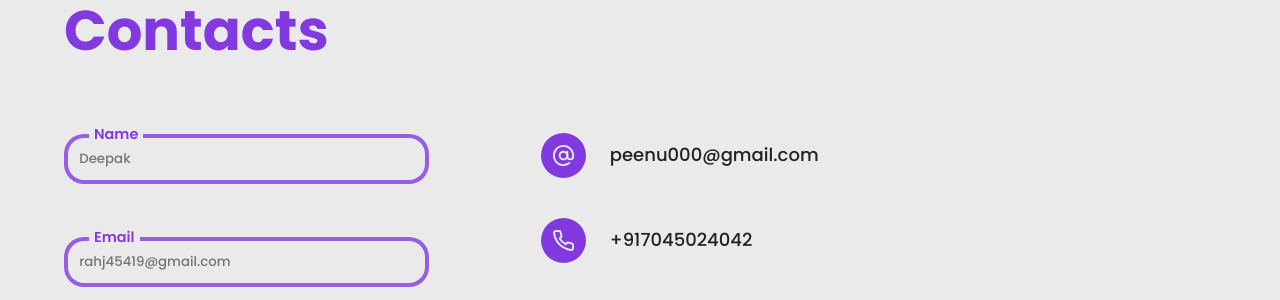
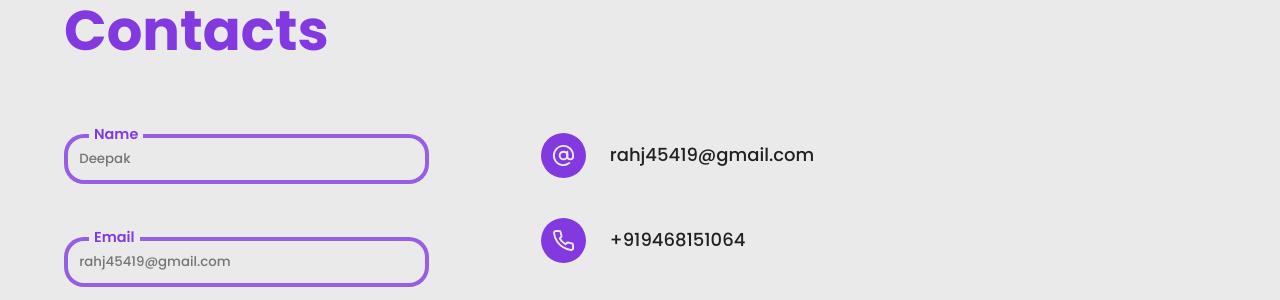
Before and after one commit to deepak2837/my-portfoilio, a React (Create React App) app: page / in a window 1280 px wide. Shown: the part 8059-8359 px from the top of the page. Built offline with nearby package versions, Linux system fonts and the light colour scheme; a web font is replaced by a local one.

Commit message:
Update contactsData.js

```diff
--- a/src/data/contactsData.js
+++ b/src/data/contactsData.js
@@ -1,6 +1,6 @@
 export const contactsData = {
-    email: 'peenu000@gmail.com',
-    phone: '+917045024042',
+    email: 'rahj45419@gmail.com',
+    phone: '+919468151064',
     address: 'Colaba,Mumbai',
 
     sheetAPI: 'https://sheetdb.io/api/v1/r0r71wvf9ldu1'
```
